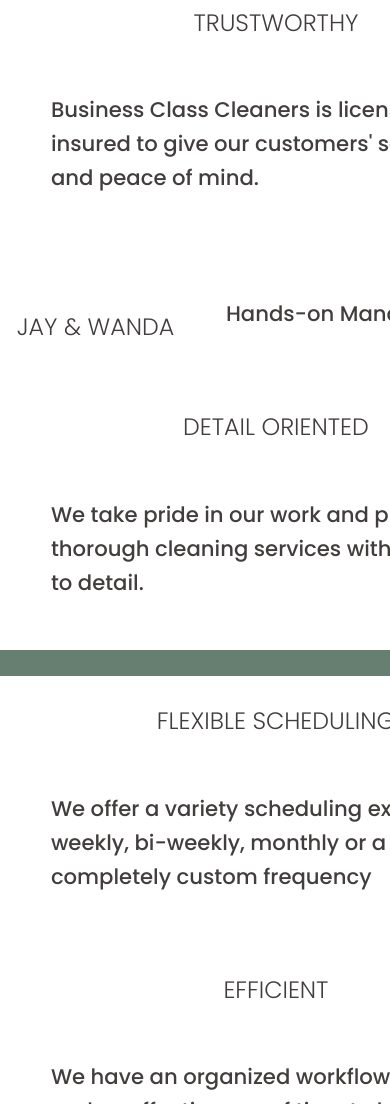
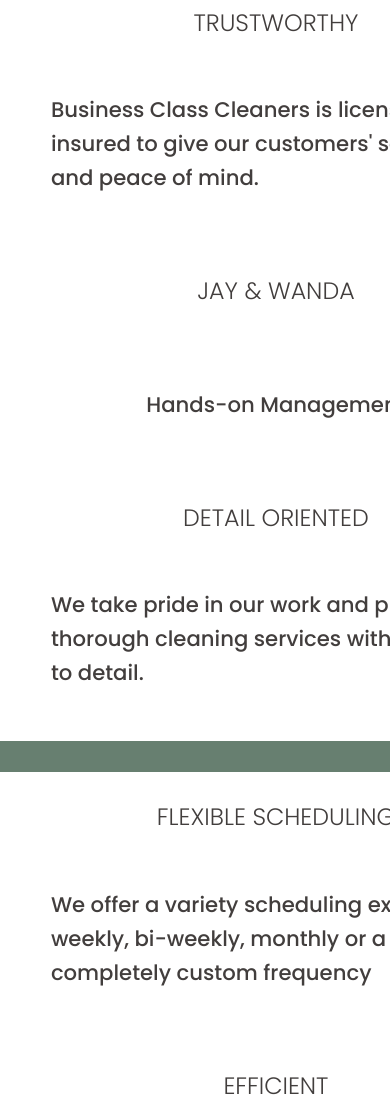
Before and after one commit to andrewwebbdeveloper/businessclasscleaners, a website: page index.html in a window 390 px wide. Shown: the part 896-2000 px from the top of the page. Drawn offline with Linux system fonts and the light colour scheme; files whose address does not match are found by name.

Commit message:
About section fixed

```diff
--- a/index.html
+++ b/index.html
@@ -90,8 +90,8 @@
           </div>
           <div class="card card--2">
             <img src="img/us.jpeg" alt="Norfolk, Suffolk, Western Tidewater Virginia" />
-            <h2 class="card__heading">Jay & Wanda</h2>
-            <p class="card__body">
+            <h2 class="card__heading" id="big__picture">Jay & Wanda</h2>
+            <p class="card__body ">
               Hands-on Management
             </p>
           </div>
@@ -103,8 +103,7 @@
             </p>
           </div>
         </div>
-      </div>
-      <div class="about anchor">
+
         <a name="about"></a>
         <div class="about__container group2">
           <div class="card card--4">
--- a/styles.css
+++ b/styles.css
@@ -98,10 +98,7 @@
 .container {
   display: grid;
   grid-template-rows:
-    60rem min-content min-content 50rem min-content min-content minmax(
-      min-content,
-      20rem
-    )
+    60rem min-content 50rem min-content min-content minmax(min-content, 20rem)
     [page-bottom];
   grid-template-columns:
     [left-start] minmax(1rem, 1fr) [left-end center-start] repeat(8, 1fr)
@@ -416,7 +413,9 @@
 #about:target {
   top: 30rem;
 }
-
+.group1 {
+  margin-bottom: 8vmin;
+}
 .about {
   padding-top: 3rem;
   z-index: 100;
@@ -556,6 +555,9 @@
     font-weight: 500;
     font-size: 2.5rem;
     color: rgba(66, 62, 61, 1);
+  }
+  #big__picture {
+    margin: 3rem;
   }
 }
 
```
Also changed, not shown: 1 other file.
